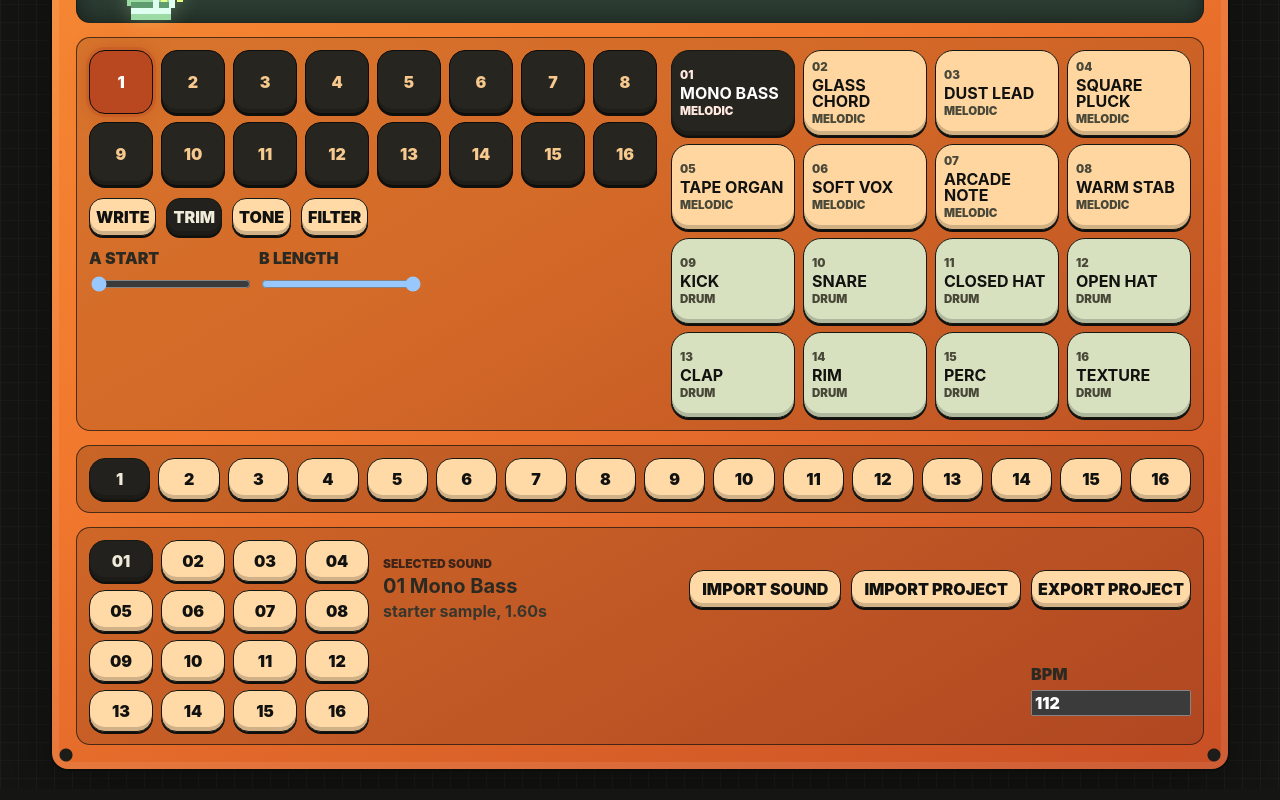
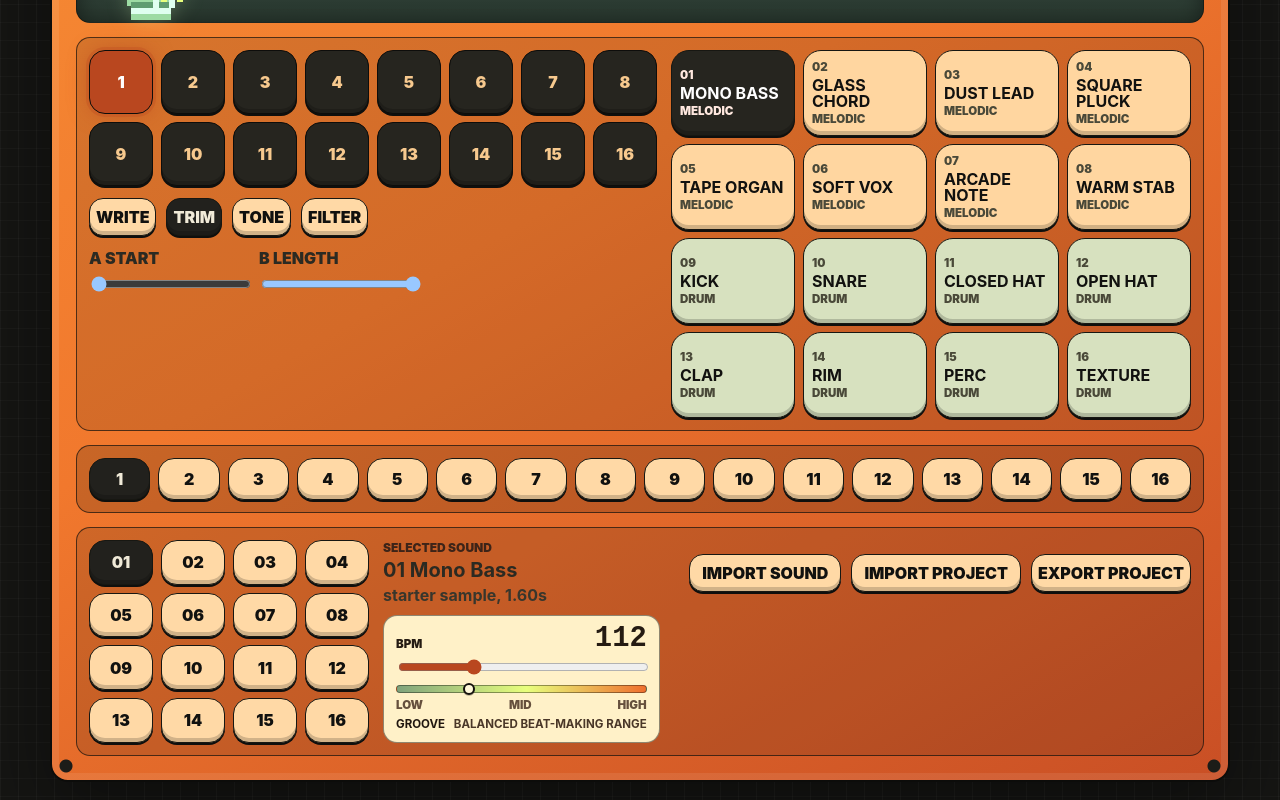
Before and after one commit to DheerajRay/NoteMaker, a React (Vite) app: page / in a window 1280 px wide. Shown: the part 284-1084 px from the top of the page. Built offline with nearby package versions, Linux system fonts and the light colour scheme.

Commit message:
feat: style tempo control

```diff
--- a/src/components/Po33Device.tsx
+++ b/src/components/Po33Device.tsx
@@ -261,10 +261,7 @@ export function Po33Device({
             <button type="button" onClick={onExportProject}>
               export project
             </button>
-            <label className="tempo-control">
-              bpm
-              <input type="number" min={60} max={240} value={project.tempo} onChange={(event) => onTempoChange(Number(event.target.value))} />
-            </label>
+            <TempoControl tempo={project.tempo} onTempoChange={onTempoChange} />
           </div>
         </section>
         {guideOpen ? <ToolGuide onClose={() => setGuideOpen(false)} /> : null}
@@ -567,6 +564,51 @@ function Knob({ slot, knob, mode, onChange }: { slot: SoundSlot; knob: "a" | "b"
   );
 }
 
+function TempoControl({ tempo, onTempoChange }: { tempo: number; onTempoChange: (tempo: number) => void }) {
+  const classification = getTempoClassification(tempo);
+  const meterPosition = `${((tempo - 60) / 180) * 100}%`;
+
+  return (
+    <div className="tempo-module" aria-label="Tempo control">
+      <div className="tempo-topline">
+        <span>bpm</span>
+        <strong>{tempo}</strong>
+      </div>
+      <label>
+        <span className="sr-only">BPM</span>
+        <input
+          type="range"
+          min={60}
+          max={240}
+          value={tempo}
+          aria-label="BPM"
+          onChange={(event) => onTempoChange(Number(event.target.value))}
+        />
+      </label>
+      <div className="tempo-meter" aria-hidden="true">
+        <span style={{ left: meterPosition }} />
+      </div>
+      <div className="tempo-scale" aria-hidden="true">
+        <span>low</span>
+        <span>mid</span>
+        <span>high</span>
+      </div>
+      <p className="tempo-classification">
+        <strong>{classification.label}</strong>
+        {classification.description}
+      </p>
+    </div>
+  );
+}
+
+function getTempoClassification(tempo: number): { label: string; description: string } {
+  if (tempo < 80) return { label: "Slow", description: " heavy, spacious timing" };
+  if (tempo < 110) return { label: "Laid back", description: " relaxed pocket for slower loops" };
+  if (tempo < 130) return { label: "Groove", description: " balanced beat-making range" };
+  if (tempo < 160) return { label: "Fast", description: " energetic, dance-leaning pace" };
+  return { label: "Very fast", description: " tight, rapid sequencing" };
+}
+
 function format2(value: number): string {
   return String(value).padStart(2, "0");
 }
--- a/src/styles.css
+++ b/src/styles.css
@@ -406,6 +406,15 @@ h2 {
   width: 100%;
 }
 
+.sr-only {
+  width: 1px;
+  height: 1px;
+  position: absolute;
+  overflow: hidden;
+  clip: rect(0, 0, 0, 0);
+  white-space: nowrap;
+}
+
 .slot-bank {
   grid-template-columns: repeat(4, minmax(68px, 1fr));
 }
@@ -485,6 +494,82 @@ h2 {
 .slot-editor p:not(.device-eyebrow) {
   color: #38362c;
   font-weight: 700;
+}
+
+.tempo-module {
+  min-width: 230px;
+  display: grid;
+  gap: 7px;
+  padding: 10px 12px;
+  border: 1px solid rgba(21, 17, 13, 0.48);
+  border-radius: 14px;
+  background: #fff1c8;
+  color: #251b12;
+}
+
+.tempo-topline {
+  display: flex;
+  align-items: end;
+  justify-content: space-between;
+  gap: 10px;
+}
+
+.tempo-topline span,
+.tempo-scale,
+.tempo-classification {
+  font-size: 0.72rem;
+  font-weight: 900;
+  letter-spacing: 0;
+  text-transform: uppercase;
+}
+
+.tempo-topline strong {
+  font-family: "Courier New", ui-monospace, monospace;
+  font-size: 1.8rem;
+  line-height: 0.88;
+}
+
+.tempo-module input[type="range"] {
+  width: 100%;
+  height: 18px;
+  accent-color: var(--orange-deep);
+  cursor: pointer;
+}
+
+.tempo-meter {
+  height: 8px;
+  position: relative;
+  border: 1px solid rgba(21, 17, 13, 0.42);
+  border-radius: 999px;
+  background: linear-gradient(90deg, #7fa37c 0%, #e8ff7d 52%, #ef6f2e 100%);
+}
+
+.tempo-meter span {
+  width: 12px;
+  height: 12px;
+  position: absolute;
+  top: 50%;
+  transform: translate(-50%, -50%);
+  border: 2px solid #15110d;
+  border-radius: 50%;
+  background: #fff8da;
+  box-shadow: 0 1px 0 rgba(0, 0, 0, 0.24);
+}
+
+.tempo-scale {
+  display: flex;
+  justify-content: space-between;
+  color: #66503d;
+}
+
+.tempo-classification {
+  color: #4a3728 !important;
+  line-height: 1.25;
+}
+
+.tempo-classification strong {
+  margin-right: 6px;
+  color: #20160f;
 }
 
 .file-control {
```
Also changed, not shown: 1 other file (tests, documents, lock files or other folders).
